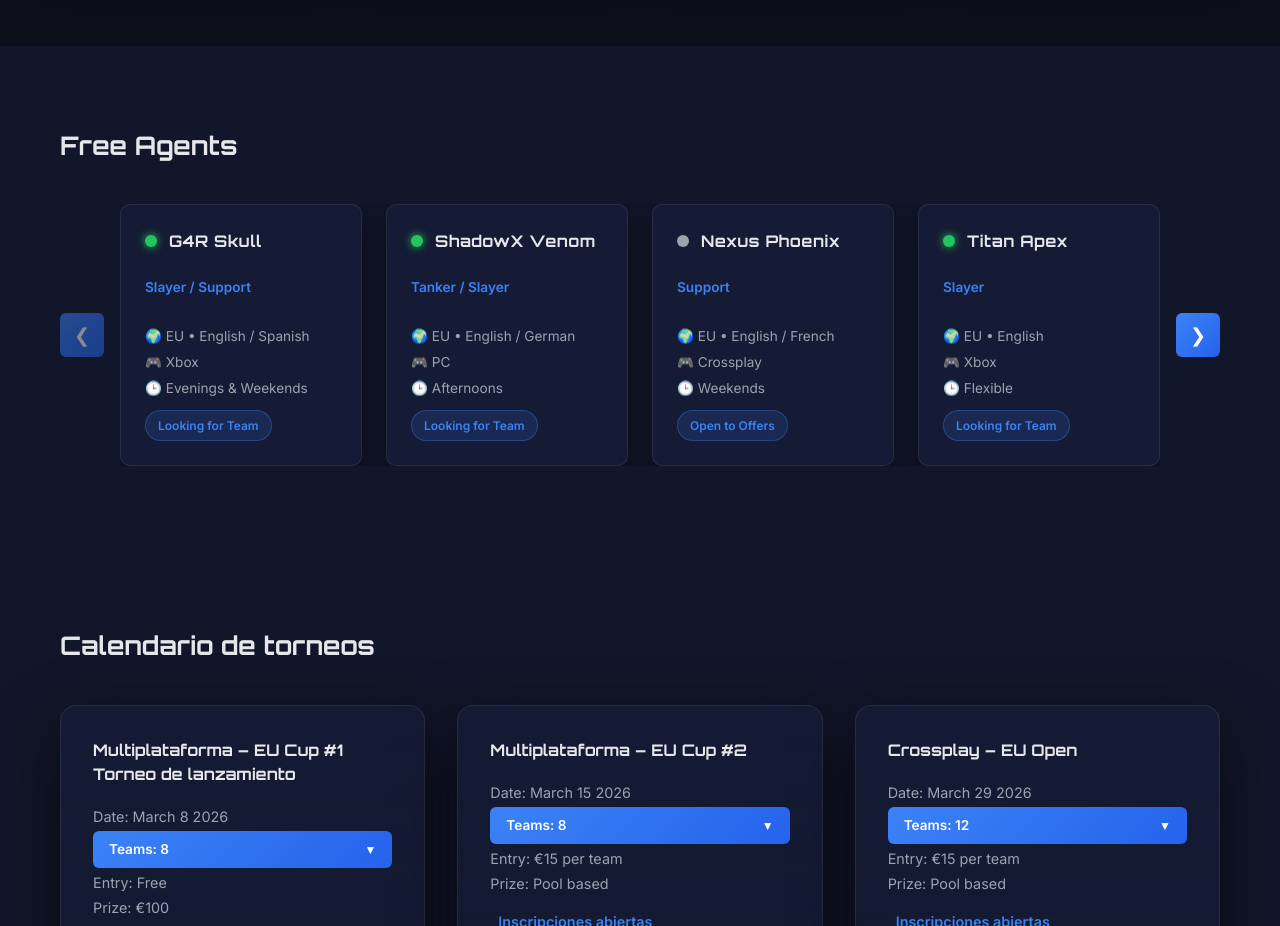
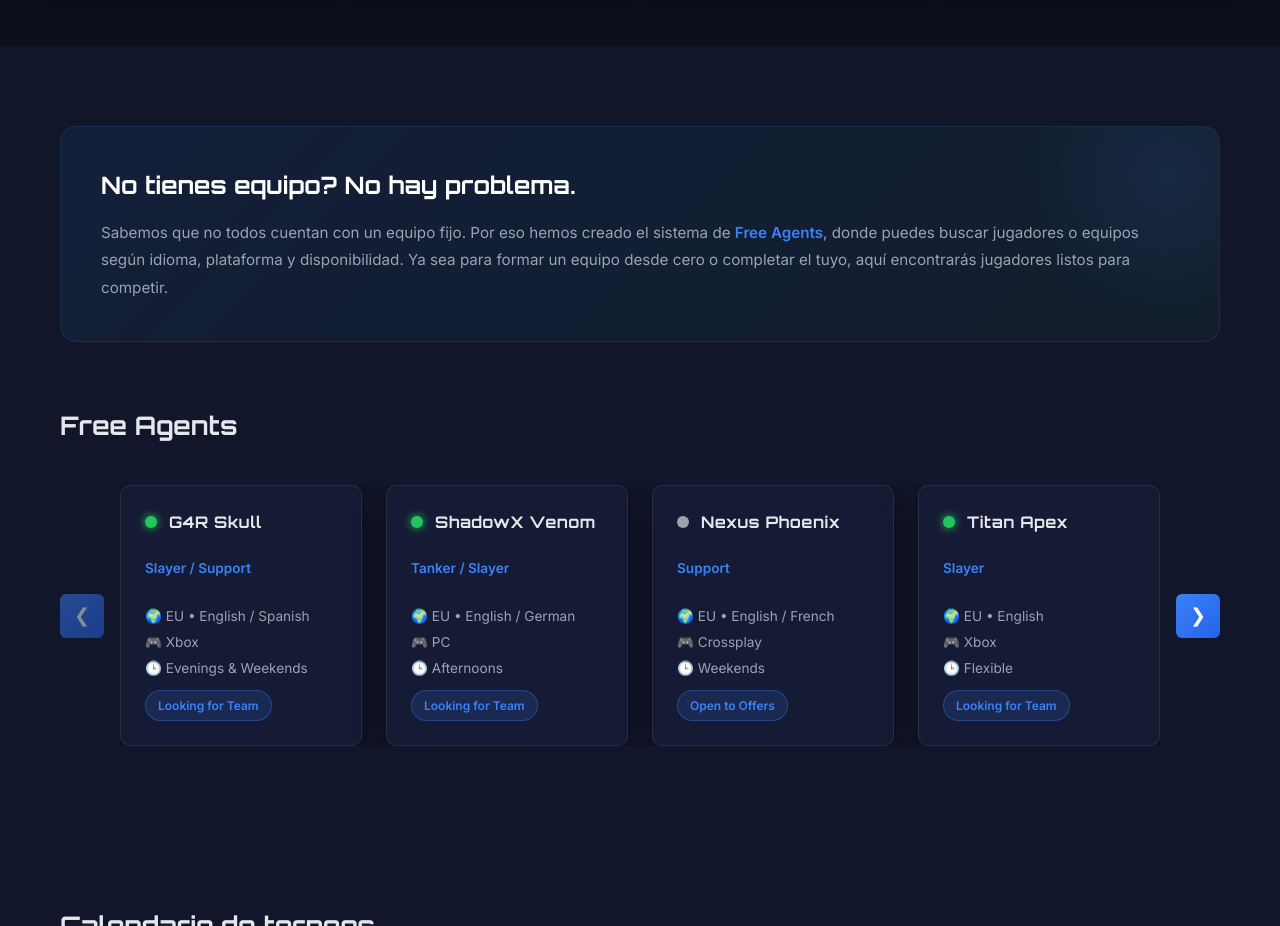
Before and after one commit to JulianMj08/GOW_Reloaded_T, a website: page index.html in a window 1280 px wide. Shown: the part 2840-3766 px from the top of the page. Drawn offline with Linux system fonts and the light colour scheme.

Commit message:
Agregamos la section de No tienes equipo?

```diff
--- a/css/pages/home.css
+++ b/css/pages/home.css
@@ -617,6 +617,77 @@ body {
 }
 
 /* ==============================
+   FREE AGENTS INTRO
+   ============================== */
+
+.free-agents-intro {
+  margin-bottom: 4rem;
+  padding: 2.5rem;
+  background: linear-gradient(
+    135deg,
+    rgba(59, 130, 246, 0.08),
+    rgba(34, 197, 94, 0.05)
+  );
+  border-radius: var(--radius-lg);
+  border: 1px solid rgba(59, 130, 246, 0.15);
+  position: relative;
+  overflow: hidden;
+}
+
+.free-agents-intro::before {
+  content: '';
+  position: absolute;
+  top: -100px;
+  right: -100px;
+  width: 300px;
+  height: 300px;
+  background: radial-gradient(
+    circle,
+    rgba(59, 130, 246, 0.1),
+    transparent 70%
+  );
+  border-radius: 50%;
+  pointer-events: none;
+}
+
+.free-agents-intro__title {
+  font-family: var(--font-heading);
+  font-size: 1.5rem;
+  color: var(--color-text-heading);
+  margin-bottom: 1rem;
+  position: relative;
+  z-index: 1;
+}
+
+.free-agents-intro__text {
+  color: var(--color-text-muted);
+  font-size: 0.95rem;
+  line-height: 1.8;
+  position: relative;
+  z-index: 1;
+}
+
+.free-agents-intro__text strong {
+  color: var(--color-primary);
+  font-weight: 600;
+}
+
+@media (max-width: 768px) {
+  .free-agents-intro {
+    padding: 2rem;
+    margin-bottom: 3rem;
+  }
+
+  .free-agents-intro__title {
+    font-size: 1.6rem;
+  }
+
+  .free-agents-intro__text {
+    font-size: 0.9rem;
+  }
+}
+
+/* ==============================
    TEAMS DROPDOWN
    ============================== */
 
--- a/index.html
+++ b/index.html
@@ -156,6 +156,16 @@
   <!-- ================= FREE AGENTS ================= -->
   <section class="free-agents-section">
     <div class="container">
+      <div class="free-agents-intro">
+        <h2 class="free-agents-intro__title">No tienes equipo? No hay problema.</h2>
+        <p class="free-agents-intro__text">
+          Sabemos que no todos cuentan con un equipo fijo. Por eso hemos creado el sistema
+          de <strong>Free Agents</strong>, donde puedes buscar jugadores o equipos según idioma,
+          plataforma y disponibilidad. Ya sea para formar un equipo desde cero o completar
+          el tuyo, aquí encontrarás jugadores listos para competir.
+        </p>
+      </div>
+
       <h3 class="section__title">Free Agents</h3>
 
       <div class="agents-carousel">
```
